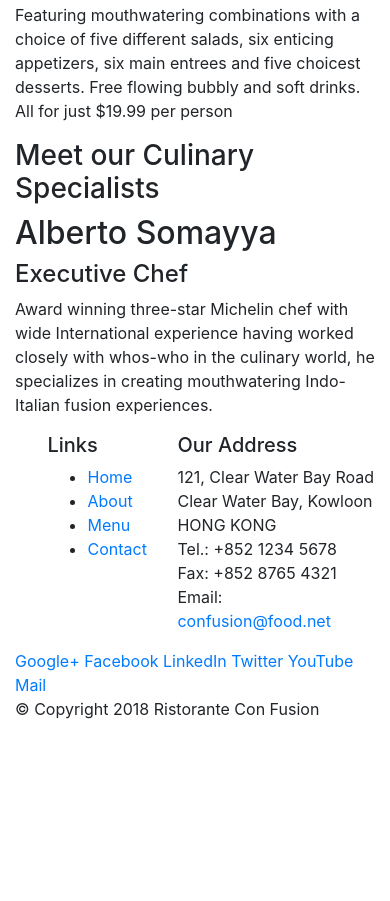
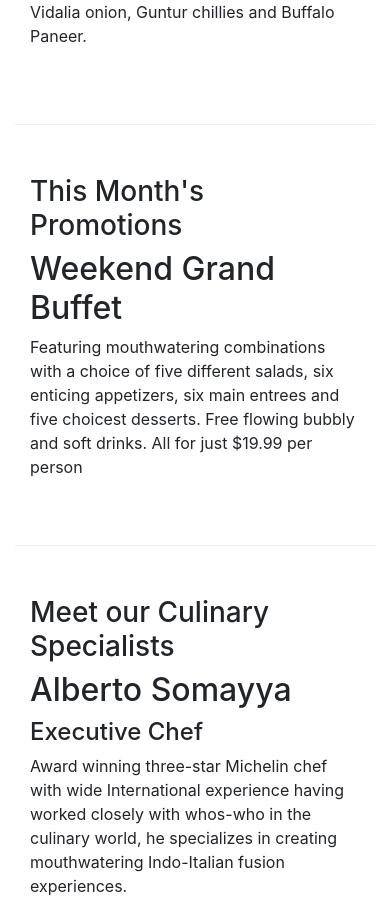
Before and after one commit to rforsburg/Bootstrap4-conFusion, a website: page index.html in a window 390 px wide. Shown: the part 656-1557 px from the top of the page. Before the commit the page ends 1393 px from the top, so only its background shows below. Drawn offline with nearby package versions, Linux system fonts and the light colour scheme.

Commit message:
Responsive Design and Bootstrap Grid System Part 2

```diff
--- /dev/null
+++ b/css/styles.css
@@ -0,0 +1,30 @@
+.row-header{
+    margin:0px auto;
+    padding:0px;
+}
+
+.row-content {
+    margin:0px auto;
+    padding: 50px 0px 50px 0px;
+    border-bottom: 1px ridge;
+    min-height:400px;
+}
+
+.footer{
+    background-color: #D1C4E9;
+    margin:0px auto;
+    padding: 20px 0px 20px 0px;
+}
+
+.jumbotron {
+    padding:70px 30px 70px 30px;
+    margin:0px auto;
+    background: #9575CD ;
+    color:floralwhite;
+}
+
+address{
+    font-size:80%;
+    margin:0px;
+    color:#0f0f0f;
+}
--- a/index.html
+++ b/index.html
@@ -9,13 +9,14 @@
 
         <!-- Bootstrap CSS -->
         <link rel="stylesheet" href="node_modules/bootstrap/dist/css/bootstrap.min.css">
+        <link rel="stylesheet" href="./css/styles.css">
     <title>Ristorante Con Fusion</title>
 </head>
 
 <body>
     <header class="jumbotron">
         <div class="container">
-            <div class="row">
+            <div class="row row-header">
                 <div class="col-12 col-sm-6">
                     <h1>Ristorante con Fusion</h1>
                     <p>We take inspiration from the World's best cuisines, and create a unique fusion experience. Our lipsmacking creations will tickle your culinary senses!</p>
@@ -27,7 +28,7 @@
     </header>
 
     <div class="container">
-        <div class="row">
+        <div class="row row-content align-items-center">
             <div class="col-12 col-sm-4 col-md-3 order-sm-last">
                 <h3>Our Lipsmacking Culinary Creations</h3>
             </div>
@@ -36,7 +37,7 @@
                 <p>A unique combination of Indian Uthappam (pancake) and Italian pizza, topped with Cerignola olives, ripe vine cherry tomatoes, Vidalia onion, Guntur chillies and Buffalo Paneer.</p>
             </div>
         </div>
-        <div class="row">
+        <div class="row  row-content align-items-center">
             <div class="col-12 col-sm-4 col-md-3">
                 <h3>This Month's Promotions</h3>
             </div>
@@ -45,7 +46,7 @@
                 <p>Featuring mouthwatering combinations with a choice of five different salads, six enticing appetizers, six main entrees and five choicest desserts. Free flowing bubbly and soft drinks. All for just $19.99 per person </p>
             </div>
         </div>
-        <div class="row">
+        <div class="row row-content align-items-center">
             <div class="col-12 col-sm-4 col-md-3 order-sm-last">
                 <h3>Meet our Culinary Specialists</h3>
             </div>
@@ -59,10 +60,10 @@
 
     <footer>
         <div class="container">
-            <div class="row">
-                <div class="col-4 col-sm-2 offset-1">
+            <div class="row footer">
+                <div class="col-4 col-sm-2 offset-1 align-self-center">
                     <h5>Links</h5>
-                    <ul>
+                    <ul class="list-unstyled">
                         <li><a href="#">Home</a></li>
                         <li><a href="#">About</a></li>
                         <li><a href="#">Menu</a></li>
@@ -71,7 +72,7 @@
                 </div>
                 <div class="col-7 col-sm-5">
                     <h5>Our Address</h5>
-                    <address>
+                    <address class="0px xero F, zero F,zero F">
 		              121, Clear Water Bay Road<br>
 		              Clear Water Bay, Kowloon<br>
 		              HONG KONG<br>
@@ -80,8 +81,8 @@
 		              Email: <a href="mailto:confusion@food.net">confusion@food.net</a>
 		           </address>
                 </div>
-                <div class="col-12 col-sm-4">
-                    <div>
+                <div class="col-12 col-sm-4 align-self-center">
+                    <div class="text-center">
                         <a href="http://google.com/+">Google+</a>
                         <a href="http://www.facebook.com/profile.php?id=">Facebook</a>
                         <a href="http://www.linkedin.com/in/">LinkedIn</a>
@@ -91,8 +92,8 @@
                     </div>
                 </div>
            </div>
-           <div  class="row">
-                <div class="col-auto">
+           <div  class="row justify-content-center">
+                <div class="col-auto align-items-center">
                     <p>© Copyright 2018 Ristorante Con Fusion</p>
                 </div>
            </div>
```
